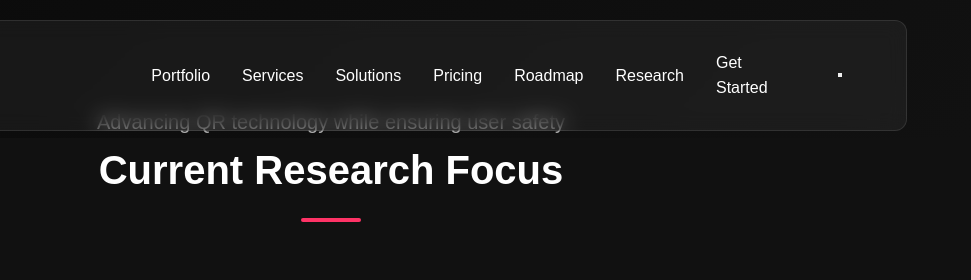
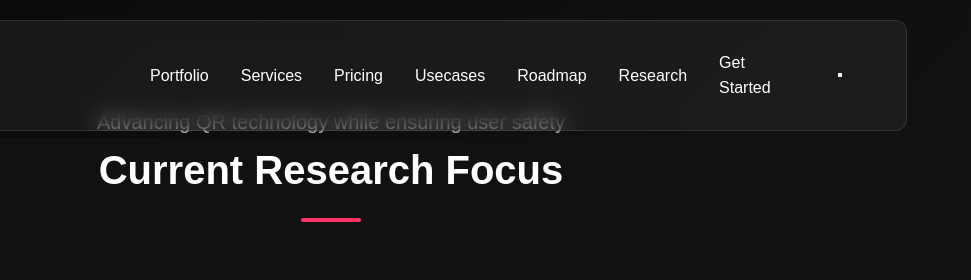
Before and after one commit to lzylabs/scanable.art, a plain HTML site: page research.html in a window 1280 px wide. Shown: the top 280 px of the page, 309-1280 px from the left. Drawn offline with Linux system fonts and the light colour scheme; a script that the page names is missing.

Commit message:
Update research.html

```diff
--- a/research.html
+++ b/research.html
@@ -28,10 +28,10 @@
                 </a>
             </div>
             <div class="nav-links">
-                <a href="index.html#work">Portfolio</a>
+               <a href="index.html#work">Portfolio</a>
                 <a href="index.html#services">Services</a>
-                <a href="index.html#solutions">Solutions</a>
                 <a href="index.html#pricing">Pricing</a>
+                <a href="usecases.html">Usecases</a>
                 <a href="roadmap.html">Roadmap</a>
                 <a href="research.html">Research</a>
                 <a href="index.html#contact" class="cta-button">Get Started</a>
```
